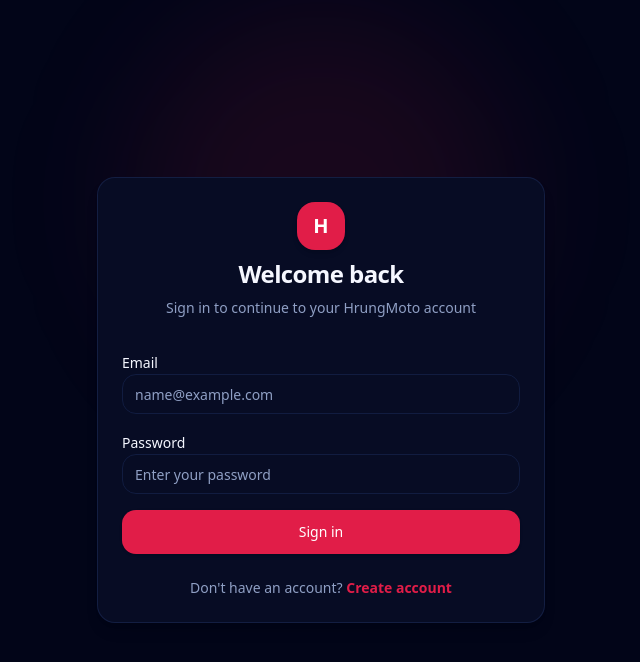
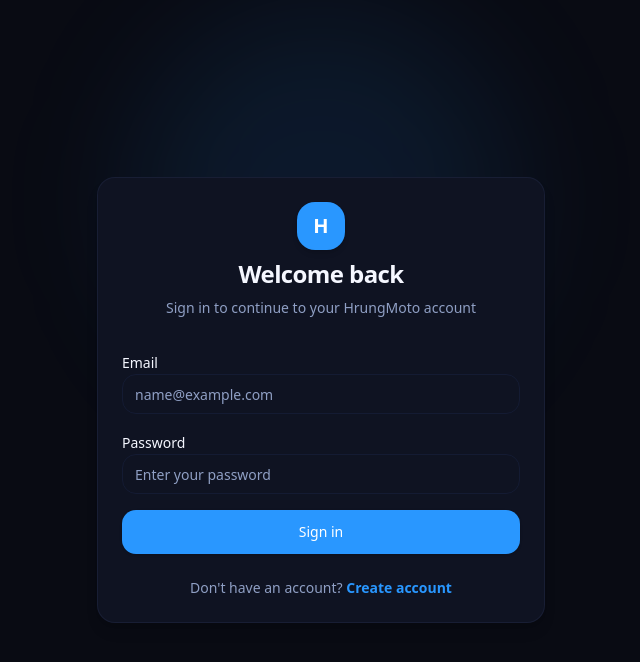
Before and after one commit to zeepherr/moto-shop-app, a Next.js app: page /login in a window 1280 px wide. Shown: the top 662 px of the page, without its empty margins (319-959 px from the left). Built offline with nearby package versions, Linux system fonts and the light colour scheme; no server answers.

Commit message:
fix(theme): fix light mode shell styling, color tokens, and theme hydration flash

```diff
--- a/src/app/globals.css
+++ b/src/app/globals.css
@@ -56,62 +56,62 @@
   --card-foreground: #0b1026;
   --popover: #ffffff;
   --popover-foreground: #0b1026;
-  --primary: #d71945;
+  --primary: #0066cc;
   --primary-foreground: #ffffff;
   --secondary: #edf2fb;
   --secondary-foreground: #111a38;
   --muted: #eef3f9;
   --muted-foreground: #66728f;
-  --accent: #0891b2;
+  --accent: #0066cc;
   --accent-foreground: #ffffff;
   --success: #16a36a;
   --success-foreground: #ffffff;
   --destructive: #dc3545;
   --border: #d9e1ef;
   --input: #dce5f2;
-  --ring: #0ea5e9;
+  --ring: #0066cc;
   --radius: 0.625rem;
 
   --sidebar: #fbfcff;
   --sidebar-foreground: #111832;
-  --sidebar-primary: #d71945;
+  --sidebar-primary: #0066cc;
   --sidebar-primary-foreground: #ffffff;
   --sidebar-accent: #e9f3fb;
   --sidebar-accent-foreground: #0c1838;
   --sidebar-border: #d8e1ee;
-  --sidebar-ring: #0ea5e9;
+  --sidebar-ring: #0066cc;
 }
 
 .dark {
-  --background: #020518;
+  --background: #090b13;
   --foreground: #f5f7ff;
-  --card: #070c24;
+  --card: #0f1322;
   --card-foreground: #f5f7ff;
-  --popover: #0b1230;
+  --popover: #121729;
   --popover-foreground: #f5f7ff;
-  --primary: #e11d48;
+  --primary: #2997ff;
   --primary-foreground: #ffffff;
   --secondary: #101938;
   --secondary-foreground: #e8eeff;
-  --muted: #0e1734;
+  --muted: #141a30;
   --muted-foreground: #8f9fc4;
-  --accent: #22d3ee;
-  --accent-foreground: #021218;
+  --accent: #2997ff;
+  --accent-foreground: #ffffff;
   --success: #2dd4a4;
   --success-foreground: #031b15;
   --destructive: #fb4b63;
-  --border: #1c2b58;
-  --input: #111c40;
-  --ring: #38bdf8;
+  --border: #1e2640;
+  --input: #141b33;
+  --ring: #2997ff;
 
-  --sidebar: #03071d;
+  --sidebar: #090b13;
   --sidebar-foreground: #edf3ff;
-  --sidebar-primary: #e11d48;
+  --sidebar-primary: #2997ff;
   --sidebar-primary-foreground: #ffffff;
-  --sidebar-accent: #0e1b3f;
+  --sidebar-accent: #141b36;
   --sidebar-accent-foreground: #ffffff;
-  --sidebar-border: #13224b;
-  --sidebar-ring: #38bdf8;
+  --sidebar-border: #192038;
+  --sidebar-ring: #2997ff;
 }
 
 body {
--- a/src/app/layout.tsx
+++ b/src/app/layout.tsx
@@ -14,6 +14,25 @@
 }) {
   return (
     <html lang="en" suppressHydrationWarning className="dark h-full antialiased">
+      <head>
+        <script
+          dangerouslySetInnerHTML={{
+            __html: `
+              try {
+                var theme = localStorage.getItem('motor-theme') || 'dark';
+                var isDark = theme === 'dark' || (theme === 'system' && window.matchMedia('(prefers-color-scheme: dark)').matches);
+                if (!isDark) {
+                  document.documentElement.classList.remove('dark');
+                  document.documentElement.style.colorScheme = 'light';
+                } else {
+                  document.documentElement.classList.add('dark');
+                  document.documentElement.style.colorScheme = 'dark';
+                }
+              } catch (e) {}
+            `,
+          }}
+        />
+      </head>
       <body className="min-h-full flex flex-col bg-background text-foreground">
         <ThemeProvider defaultTheme="dark" storageKey="motor-theme">
           {children}
--- a/src/components/app-shell/AppSidebar.tsx
+++ b/src/components/app-shell/AppSidebar.tsx
@@ -29,32 +29,25 @@
   return (
     <aside
       className={cn(
-        `group relative flex h-full w-full min-h-0 flex-col overflow-hidden border-r border-cyan-300/[0.10]
-        bg-[linear-gradient(180deg,rgba(7,12,36,0.88),rgba(3,7,29,0.82))]
-        shadow-[14px_0_40px_rgba(0,0,0,0.16),inset_-1px_0_0_rgba(255,255,255,0.025)]
-        backdrop-blur-[16px] backdrop-saturate-[125%]`,
+        `group relative flex h-full w-full min-h-0 flex-col overflow-hidden border-r border-border/80
+        bg-card shadow-xs backdrop-blur-xl transition-colors
+        dark:border-white/[0.08]
+        dark:bg-[linear-gradient(180deg,rgba(7,12,36,0.88),rgba(3,7,29,0.82))]
+        dark:shadow-[14px_0_40px_rgba(0,0,0,0.16),inset_-1px_0_0_rgba(255,255,255,0.025)]`,
         mobile &&
-          `rounded-[22px] border border-white/[0.08]
-          shadow-[0_24px_80px_rgba(0,0,0,0.45),0_0_40px_rgba(34,211,238,0.035),inset_0_1px_0_rgba(255,255,255,0.08)]
-          backdrop-blur-[20px]`,
+          `rounded-[22px] border border-border/80 shadow-xl
+          dark:border-white/[0.08]
+          dark:shadow-[0_24px_80px_rgba(0,0,0,0.45)]`,
       )}
     >
-      {/* Cyan refraction */}
+      {/* Dark mode subtle ambient glows */}
       <div
         aria-hidden="true"
-        className="pointer-events-none absolute inset-0 bg-[radial-gradient(circle_at_0%_12%,rgba(34,211,238,0.055),transparent_30%)]"
+        className="pointer-events-none absolute inset-0 hidden bg-[radial-gradient(circle_at_0%_12%,rgba(0,102,204,0.08),transparent_30%)] dark:block"
       />
-
-      {/* Blue bottom glow */}
       <div
         aria-hidden="true"
-        className="pointer-events-none absolute inset-0 bg-[radial-gradient(circle_at_15%_90%,rgba(59,130,246,0.055),transparent_28%)]"
-      />
-
-      {/* Top glass reflection */}
-      <div
-        aria-hidden="true"
-        className="pointer-events-none absolute inset-x-4 top-0 z-10 h-px bg-gradient-to-r from-transparent via-white/15 to-transparent"
+        className="pointer-events-none absolute inset-x-4 top-0 z-10 hidden h-px bg-gradient-to-r from-transparent via-white/15 to-transparent dark:block"
       />
 
       {/* Content */}
--- a/src/components/app-shell/SidebarBrand.tsx
+++ b/src/components/app-shell/SidebarBrand.tsx
@@ -17,7 +17,7 @@
   onToggle,
 }) => {
   return (
-    <div className="flex h-16 shrink-0 items-center overflow-hidden border-b border-white/[0.06] px-3">
+    <div className="flex h-16 shrink-0 items-center overflow-hidden border-b border-border/70 px-3 transition-colors dark:border-white/[0.06]">
       {/* Brand icon */}
       <button
         type="button"
@@ -25,7 +25,7 @@
         aria-label={collapsed ? "Expand sidebar" : "Home"}
         className="group relative flex size-9 shrink-0 items-center justify-center rounded-xl cursor-pointer"
       >
-        <div className="flex size-9 items-center justify-center rounded-xl bg-primary text-sm font-semibold text-primary-foreground transition-all duration-150 group-hover:scale-90 group-hover:opacity-0 shadow-sm">
+        <div className="flex size-9 items-center justify-center rounded-xl bg-[#0066cc] text-sm font-semibold text-white shadow-xs transition-all duration-150 group-hover:scale-95">
           H
         </div>
 
@@ -61,9 +61,9 @@
             animate={{ opacity: 1, scale: 1 }}
             exit={{ opacity: 0, scale: 0.9 }}
             transition={{ duration: 0.12 }}
-            className="ml-auto flex size-9 shrink-0 items-center justify-center rounded-lg text-muted-foreground transition-colors hover:bg-muted/50 hover:text-foreground cursor-pointer"
+            className="ml-auto flex size-8 shrink-0 items-center justify-center rounded-lg text-muted-foreground transition-colors hover:bg-muted hover:text-foreground cursor-pointer"
           >
-            <PanelLeftClose className="size-5" />
+            <PanelLeftClose className="size-4" />
           </motion.button>
         )}
       </AnimatePresence>
--- a/src/components/app-shell/SidebarNavigation.tsx
+++ b/src/components/app-shell/SidebarNavigation.tsx
@@ -24,18 +24,18 @@
   hidden: {},
   visible: {
     transition: {
-      staggerChildren: 0.055,
-      delayChildren: 0.05,
+      staggerChildren: 0.04,
+      delayChildren: 0.03,
     },
   },
 };
 
 const itemVariants: Variants = {
-  hidden: { opacity: 0, x: -10 },
+  hidden: { opacity: 0, x: -8 },
   visible: {
     opacity: 1,
     x: 0,
-    transition: { duration: 0.25, ease: "easeOut" },
+    transition: { duration: 0.2, ease: "easeOut" },
   },
 };
 
@@ -48,7 +48,7 @@
 
   return (
     <motion.nav
-      className="min-h-0 flex-1 space-y-1 overflow-y-auto overflow-x-hidden p-1.5 sm:p-3"
+      className="min-h-0 flex-1 space-y-1 overflow-y-auto overflow-x-hidden p-1.5 sm:p-2.5"
       variants={navigationVariants}
       initial="hidden"
       animate="visible"
@@ -57,7 +57,8 @@
         const Icon = item.icon;
         const isActive = item.end
           ? pathname === item.href
-          : pathname === item.href || (item.href !== "/admin" && pathname.startsWith(item.href));
+          : pathname === item.href ||
+            (item.href !== "/admin" && pathname.startsWith(item.href));
 
         return (
           <motion.div
@@ -71,13 +72,13 @@
               onClick={onNavigate}
               title={collapsed ? item.label : undefined}
               className={cn(
-                "group/nav relative flex h-10 min-w-0 items-center gap-3 rounded-xl px-3 border border-transparent text-sm transition-all duration-200",
+                "group/nav relative flex h-10 min-w-0 items-center gap-3 rounded-xl px-3 border border-transparent text-sm transition-all duration-150",
                 isActive
-                  ? "border-cyan-300/[0.10] bg-[linear-gradient(135deg,rgba(59,130,246,0.12),rgba(34,211,238,0.055))] text-foreground shadow-[inset_0_1px_0_rgba(255,255,255,0.05),0_0_18px_rgba(34,211,238,0.035)] [&>svg]:text-cyan-300 font-medium"
-                  : "text-muted-foreground hover:border-white/[0.05] hover:bg-white/[0.035] hover:text-foreground",
+                  ? "border-[#0066cc]/25 bg-[#0066cc]/10 font-semibold text-[#0066cc] shadow-2xs [&>svg]:text-[#0066cc] dark:border-[#0066cc]/30 dark:bg-[#0066cc]/20 dark:text-[#2997ff] dark:[&>svg]:text-[#2997ff]"
+                  : "text-muted-foreground hover:bg-muted/70 hover:text-foreground dark:hover:bg-white/[0.05] dark:hover:text-foreground",
               )}
             >
-              <Icon className="size-4 lg:size-5 shrink-0 stroke-[1.8]" />
+              <Icon className="size-4 shrink-0 stroke-[1.8]" />
 
               <AnimatePresence initial={false}>
                 {!collapsed && (
@@ -85,7 +86,7 @@
                     initial={{ opacity: 0, x: -5 }}
                     animate={{ opacity: 1, x: 0 }}
                     exit={{ opacity: 0, x: -5 }}
-                    transition={{ duration: 0.13, ease: "easeOut" }}
+                    transition={{ duration: 0.12, ease: "easeOut" }}
                     className="min-w-0 truncate whitespace-nowrap text-sm"
                   >
                     {item.label}
```
Also changed, not shown: src/components/app-shell/AppHeader.tsx (+9 -17 lines), src/components/app-shell/SidebarUser.tsx (+8 -8 lines).
